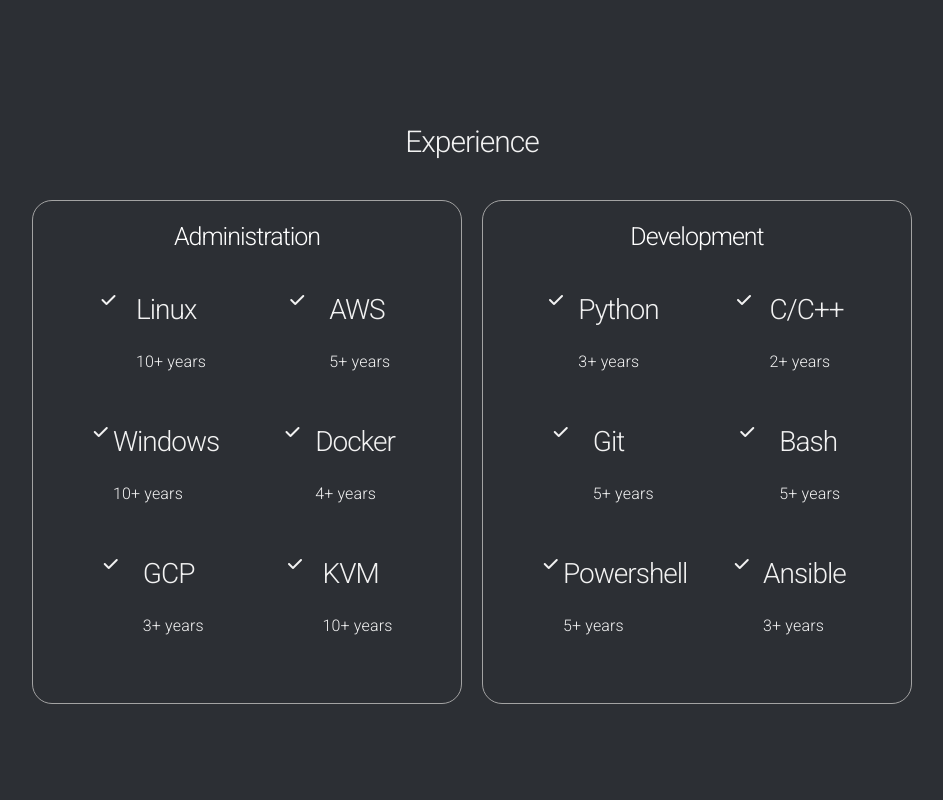
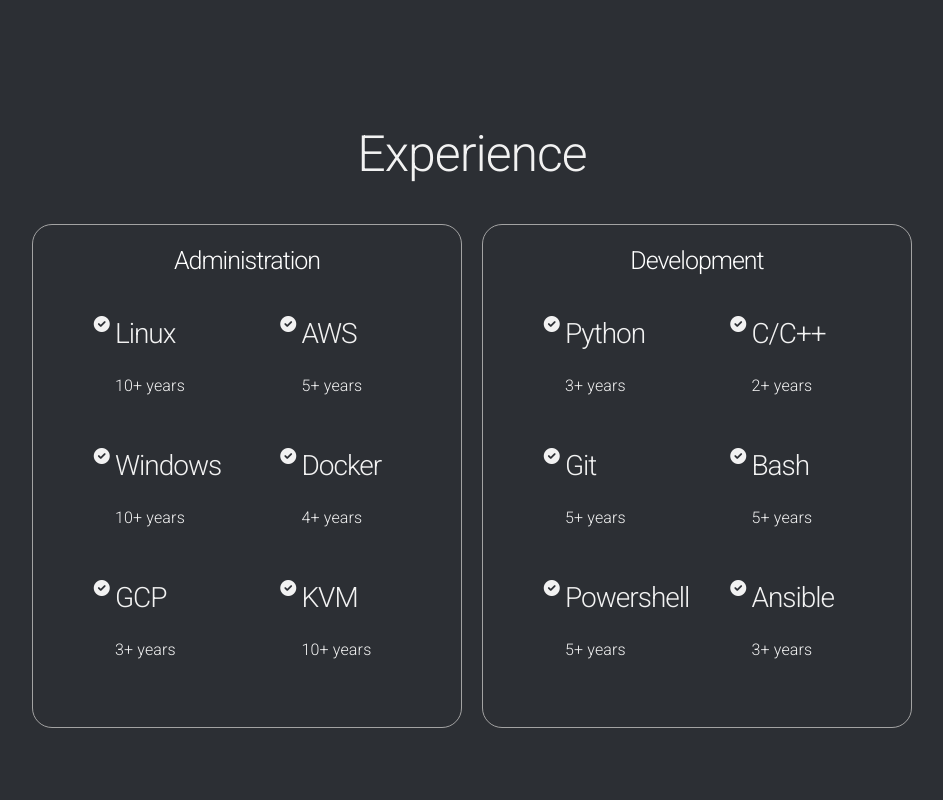
Before and after one commit to tylerwight/tylerwightorg, a website: page public/index.html in a window 1280 px wide. Shown: the part 1500-2300 px from the top of the page, without its empty margins (168-1111 px from the left). Drawn offline with nearby package versions, Linux system fonts and the light colour scheme.

Commit message:
actual MVP

```diff
--- a/public/assets/css/mediaqueries.css
+++ b/public/assets/css/mediaqueries.css
@@ -70,7 +70,7 @@
       flex-wrap: wrap;
     }
     .contact-info-container {
-      margin: 0;
+      margin: 0.5rem;
     }
     .contact-info-container p,
     .nav-links li a {
--- a/public/assets/css/styles.css
+++ b/public/assets/css/styles.css
@@ -15,6 +15,9 @@
     display: none;
   }
 
+
+
+  /* NAV  */
   nav {
     position: absolute;
     text-align: center;
@@ -170,7 +173,7 @@
     flex-shrink: 0;
   }
 
-  /*# sourceMappingURL=style.css.map */
+
 
 
 
@@ -223,15 +226,18 @@
   color: #ffffff;
 }
 
-/* Change the background color */
+
+
+/* GENERAL */
+
 body {
-    background-color: #2c2f34; /* Dark mode */
-    color: #f2f2f2; /* Light text */
+    background-color: #2c2f34;
+    color: #f2f2f2;
   }
 
-  /* Override primary button styles */
+
   .button, button {
-    background-color: #007bff; /* Blue */
+    background-color: #007bff;
     color: white;
     border-color: #0056b3;
   }
@@ -240,16 +246,14 @@
     background-color: #0056b3;
   }
 
-  /* Change links */
   a {
-    color: white; /* Yellow */
+    color: white;
   }
 
   a:hover {
     color: #007bff;
   }
 
-  /* Modify form elements */
   input, select, textarea {
     background-color: #34373c;
     color: #f2f2f2;
@@ -261,19 +265,16 @@
     border-color: #ffcc00;
   }
 
-  /* Header and Navigation */
   header {
     background-color: #1b1c1d;
     color: white;
   }
 
-  /* Change footer */
   footer {
     background-color: #1b1c1d;
     color: #aaa;
   }
 
-  /* Table styles */
   table {
     background-color: #2c2f34;
     border: 1px solid #555;
@@ -348,7 +349,7 @@
   }
 
   .title {
-    font-size: 3rem;
+    font-size: 5rem;
     text-align: center;
   }
 
@@ -357,6 +358,7 @@
     justify-content: center;
     margin-top: 1rem;
     gap: 1rem;
+    font-size: 3rem;
   }
 
   /* ICONS */
@@ -454,6 +456,7 @@
     margin: auto 0;
   }
 
+
   /* EXPERIENCE SECTION */
 
   #experience {
@@ -493,6 +496,14 @@
   article .icon {
     cursor: default;
   }
+
+  .experience-article{
+    justify-content: flex-start;
+  }
+
+
+
+
 
   /* PROJECTS SECTION */
 
--- a/public/experience.html
+++ b/public/experience.html
@@ -4,44 +4,45 @@
       <div class="about-containers">
         <div class="details-container">
           <h2 class="experience-sub-title">Administration</h2>
-          <div class="article-container">
-            <article>
-            <i class="fa-solid fa-check"></i>
+          <div class="article-container experience-container">
+            <article class="experience-article">
+              <i class="fa-solid fa-circle-check"></i>
               <div>
+
                 <h3>Linux</h3>
                 <p>10+ years</p>
               </div>
             </article>
-            <article>
-            <i class="fa-solid fa-check"></i>
+            <article class="experience-article">
+              <i class="fa-solid fa-circle-check"></i>
               <div>
                 <h3>AWS</h3>
                 <p>5+ years</p>
               </div>
             </article>
-            <article>
-            <i class="fa-solid fa-check"></i>
+            <article class="experience-article">
+              <i class="fa-solid fa-circle-check"></i>
               <div>
                 <h3>Windows</h3>
                 <p>10+ years</p>
               </div>
             </article>
-            <article>
-            <i class="fa-solid fa-check"></i>
+            <article class="experience-article">
+              <i class="fa-solid fa-circle-check"></i>
               <div>
                 <h3>Docker</h3>
                 <p>4+ years</p>
               </div>
             </article>
-            <article>
-            <i class="fa-solid fa-check"></i>
+            <article class="experience-article">
+            <i class="fa-solid fa-circle-check"></i>
               <div>
                 <h3>GCP</h3>
                 <p>3+ years</p>
               </div>
             </article>
-            <article>
-            <i class="fa-solid fa-check"></i>
+            <article class="experience-article">
+            <i class="fa-solid fa-circle-check"></i>
               <div>
                 <h3>KVM</h3>
                 <p>10+ years</p>
@@ -53,43 +54,43 @@
         <div class="details-container">
           <h2 class="experience-sub-title">Development</h2>
           <div class="article-container">
-            <article>
-            <i class="fa-solid fa-check"></i>
+            <article class="experience-article">
+            <i class="fa-solid fa-circle-check"></i>
               <div>
                 <h3>Python</h3>
                 <p>3+ years</p>
               </div>
             </article>
-            <article>
-            <i class="fa-solid fa-check"></i>
+            <article class="experience-article">
+            <i class="fa-solid fa-circle-check"></i>
               <div>
                 <h3>C/C++</h3>
                 <p>2+ years</p>
               </div>
             </article>
-            <article>
-            <i class="fa-solid fa-check"></i>
+            <article class="experience-article">
+            <i class="fa-solid fa-circle-check"></i>
               <div>
                 <h3>Git</h3>
                 <p>5+ years</p>
               </div>
             </article>
-            <article>
-            <i class="fa-solid fa-check"></i>
+            <article class="experience-article">
+            <i class="fa-solid fa-circle-check"></i>
               <div>
                 <h3>Bash</h3>
                 <p>5+ years</p>
               </div>
             </article>
-            <article>
-                <i class="fa-solid fa-check"></i>
+            <article class="experience-article">
+                <i class="fa-solid fa-circle-check"></i>
                   <div>
                     <h3>Powershell</h3>
                     <p>5+ years</p>
                   </div>
             </article>
-            <article>
-                <i class="fa-solid fa-check"></i>
+            <article class="experience-article">
+                <i class="fa-solid fa-circle-check"></i>
                   <div>
                     <h3>Ansible</h3>
                     <p>3+ years</p>
--- a/public/profile.html
+++ b/public/profile.html
@@ -9,7 +9,7 @@
       <div class="btn-container">
         <button
           class="btn btn-color-2"
-          onclick="window.open('./assets/resume-example.pdf')"
+          onclick="window.open('./assets/Tyler_Wight_Public_2025.pdf')"
         >
           Download CV
         </button>
--- a/public/projects.html
+++ b/public/projects.html
@@ -91,7 +91,7 @@
                 class="btn btn-color-2 project-btn"
                 onclick="location.href='homelab.html'"
               >
-                Github
+                Info
               </button>
             </div>
             Home lab used for development, virtualization (KVM), testing, self-hosting, and backups
```
Also changed, not shown: 1 other file.
